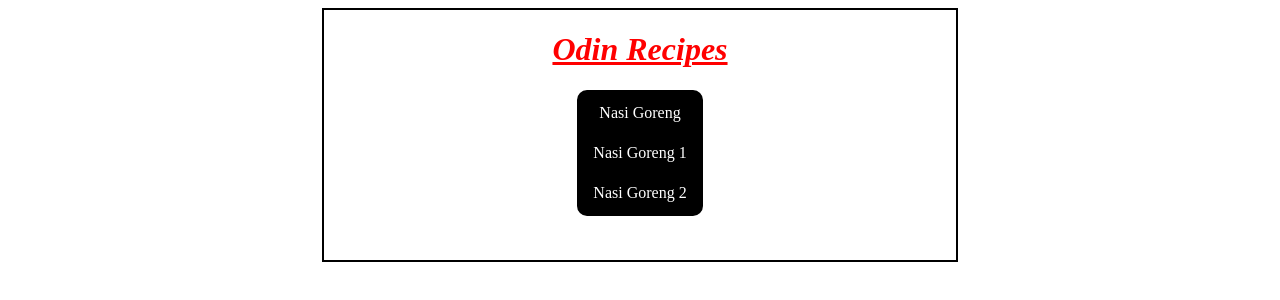
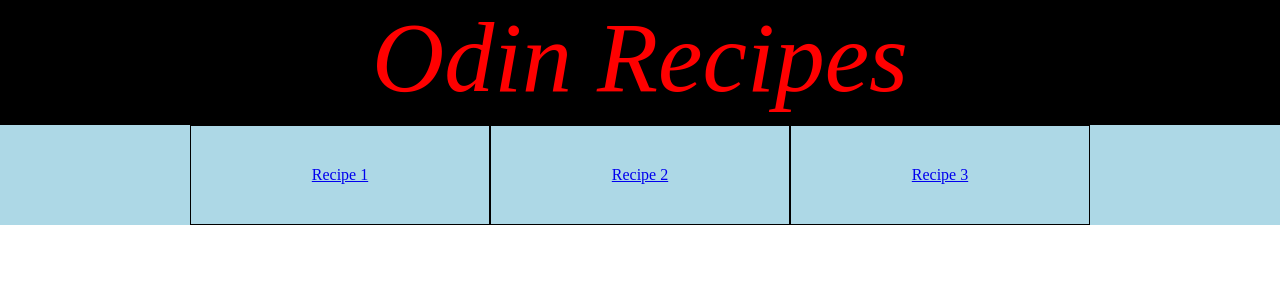
Before and after one commit to hangodek/The-Odin-Project, a plain HTML site: page Odin Exercises/odin-recipes/index.html in a window 1280 px wide. Drawn offline with Linux system fonts and the light colour scheme.

Commit message:
Implementing flexbox on the odin-recipes

```diff
--- a/Odin Exercises/odin-recipes/index.html
+++ b/Odin Exercises/odin-recipes/index.html
@@ -7,15 +7,24 @@
     <link href="style.css" rel="stylesheet">
 </head>
 <body>
-    <div class="Main">
-        <h1 class="test1"> Odin Recipes </h1>
-        <div class="myDiv">
-            <ul class="test2">
-                <li><a href="./recipes/nasigoreng.html"> Nasi Goreng </a></li>
-                <li><a href="./recipes/nasigoreng1.html"> Nasi Goreng 1 </a></li>
-                <li><a href="./recipes/nasigoreng2.html"> Nasi Goreng 2 </a></li>
-            </ul>
+
+    <div class="header-container">
+        <div class="header">Odin Recipes</div>
+    </div>
+
+    <div class="content1-container">
+        <div class="allRecipes">
+            <a href="recipes/nasigoreng.html" class="recipe">
+                <div>Recipe 1</div>
+            </a>
+            <a href="recipes/nasigoreng1.html" class="recipe">
+                <div>Recipe 2</div>
+            </a>
+            <a href="recipes/nasigoreng2.html" class="recipe">
+                <div>Recipe 3</div>
+            </a>
         </div>
     </div>
+
 </body>
 </html>
--- a/Odin Exercises/odin-recipes/style.css
+++ b/Odin Exercises/odin-recipes/style.css
@@ -1,44 +1,50 @@
-.test1 {
-    color: red;
-    text-align: center;
-    font-style: italic;
-    text-decoration: underline;
+* {
+    padding: 0;
+    margin: 0;
+    box-sizing: border-box;
 }
 
-.test2 {
-    text-align: center;
-    list-style-type: none;
-    display: contents;
+.header-container {
+    display: flex;
+    justify-content: center;
+    background-color: black;
+    padding-bottom: 10px;
 }
 
-.test2 li {
-    padding: 10px;
-    border: 1px dashed black;
-    background-color: black;
+.header {
+    display: flex;
+    color: red;
+    font-size: 100px;
+    font-style: italic;
 }
 
-.test2 li a {
-    text-decoration: none;
-    color: white;
+.content1-container {
+    display: flex;
+    background-color: lightblue;
+    justify-content: center;
+    align-items: center;
 }
 
-.Main {
-    border: 2px solid black;
-    height: 250px;
-    width: 50%;
-    margin: auto;
+.allRecipes {
+    display: flex;
 }
 
-.myDiv {
-    border: 3px solid black;
-    border-radius: 10px;
-    box-sizing: border-box;
-    width: 20%;
-    margin: auto;
+.recipe {
+    display: flex;
+    border: 1px solid black;
+    width: 300px;
+    height: 100px;
+    text-align: center;
+    justify-content: center;
+    flex-direction: column;
 }
 
-/* Pseudo */
+.recipe a {
+    text-decoration: none;
+    color: black;
+}
 
-.test2 li:hover {
-    background-color: brown;
+.recipe:hover {
+    background-color: lightseagreen;
+    cursor: pointer;
 }
```
